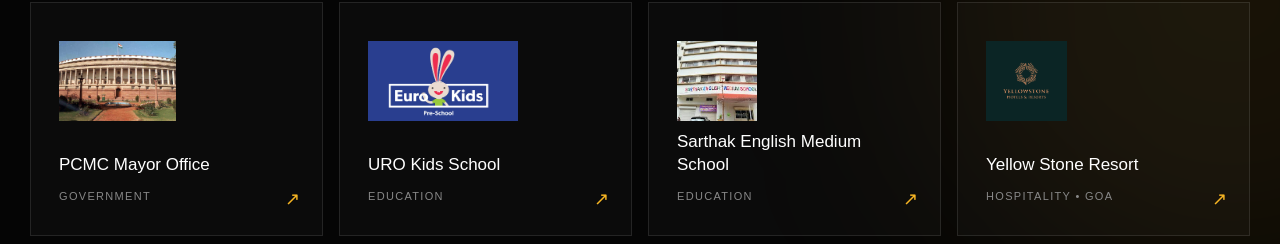
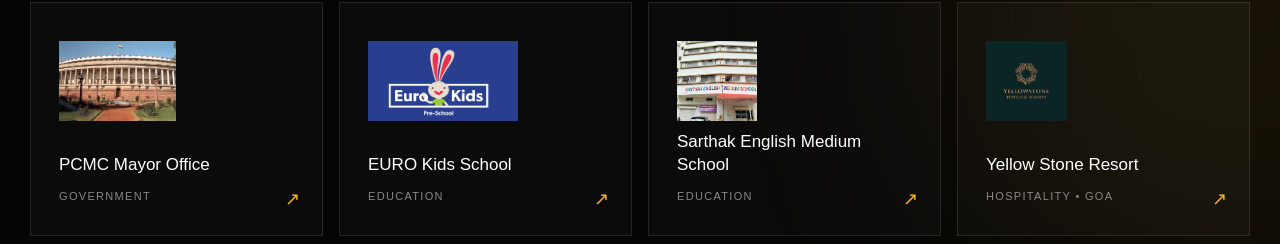
Before and after one commit to omiingale-oi/Unicorn-Nexus, a Next.js app: page / in a window 1280 px wide. Shown: the part 7805-8049 px from the top of the page. Built offline with nearby package versions, Linux system fonts and the light colour scheme.

Commit message:
Update website

```diff
--- a/app/page.tsx
+++ b/app/page.tsx
@@ -71,7 +71,7 @@
 
   },
   {
-    name: "URO Kids School",
+    name: "EURO Kids School",
     category: "Education",
     logo: "/clients/uro-kids-school.png",
 
@@ -974,7 +974,7 @@
                   <div className="testimonial-avatar">UK</div>
 
                   <div>
-                    <strong>Uro Kids School</strong>
+                    <strong>Euro Kids School</strong>
                     <span>Education</span>
                   </div>
                 </div>
```
